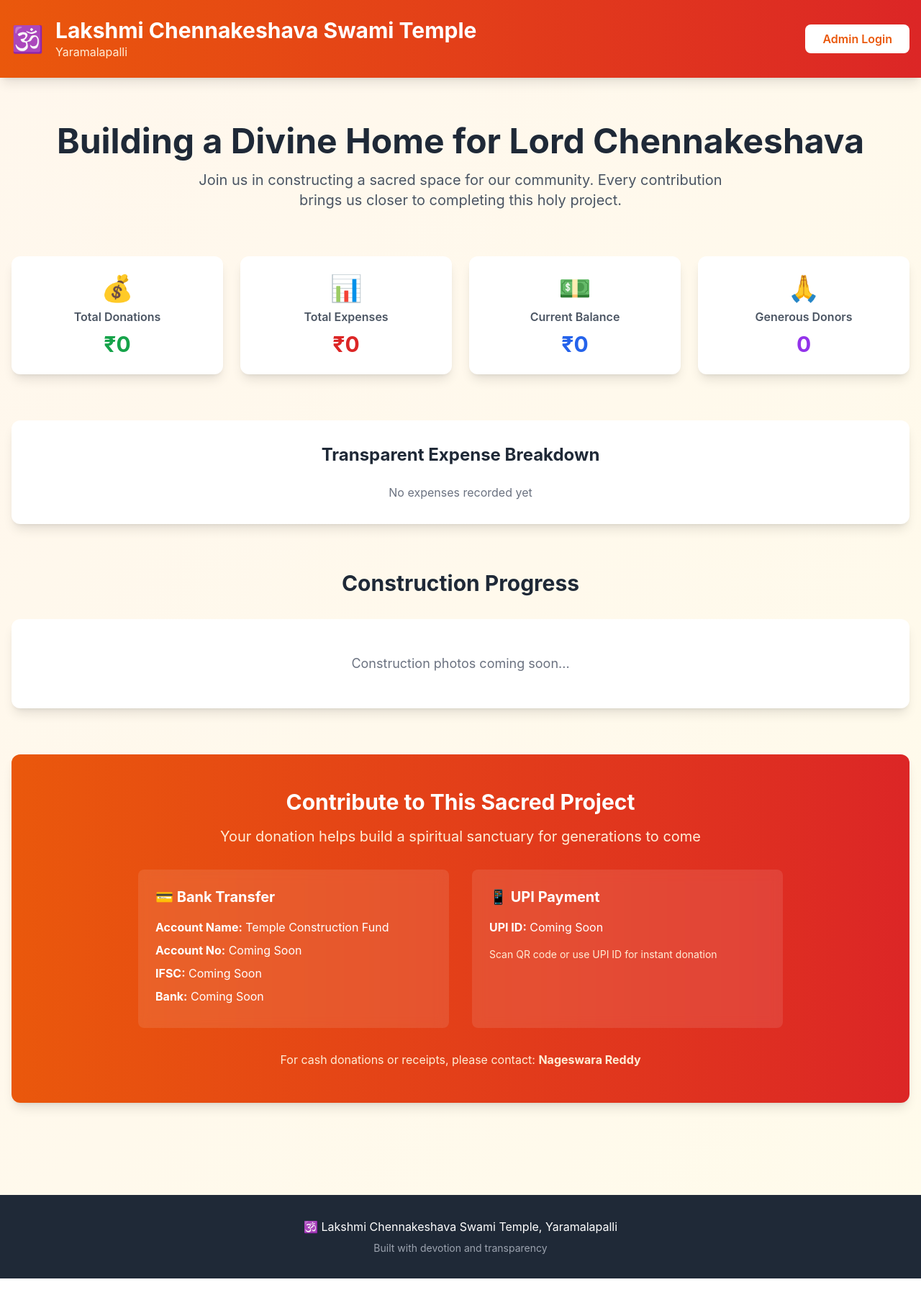
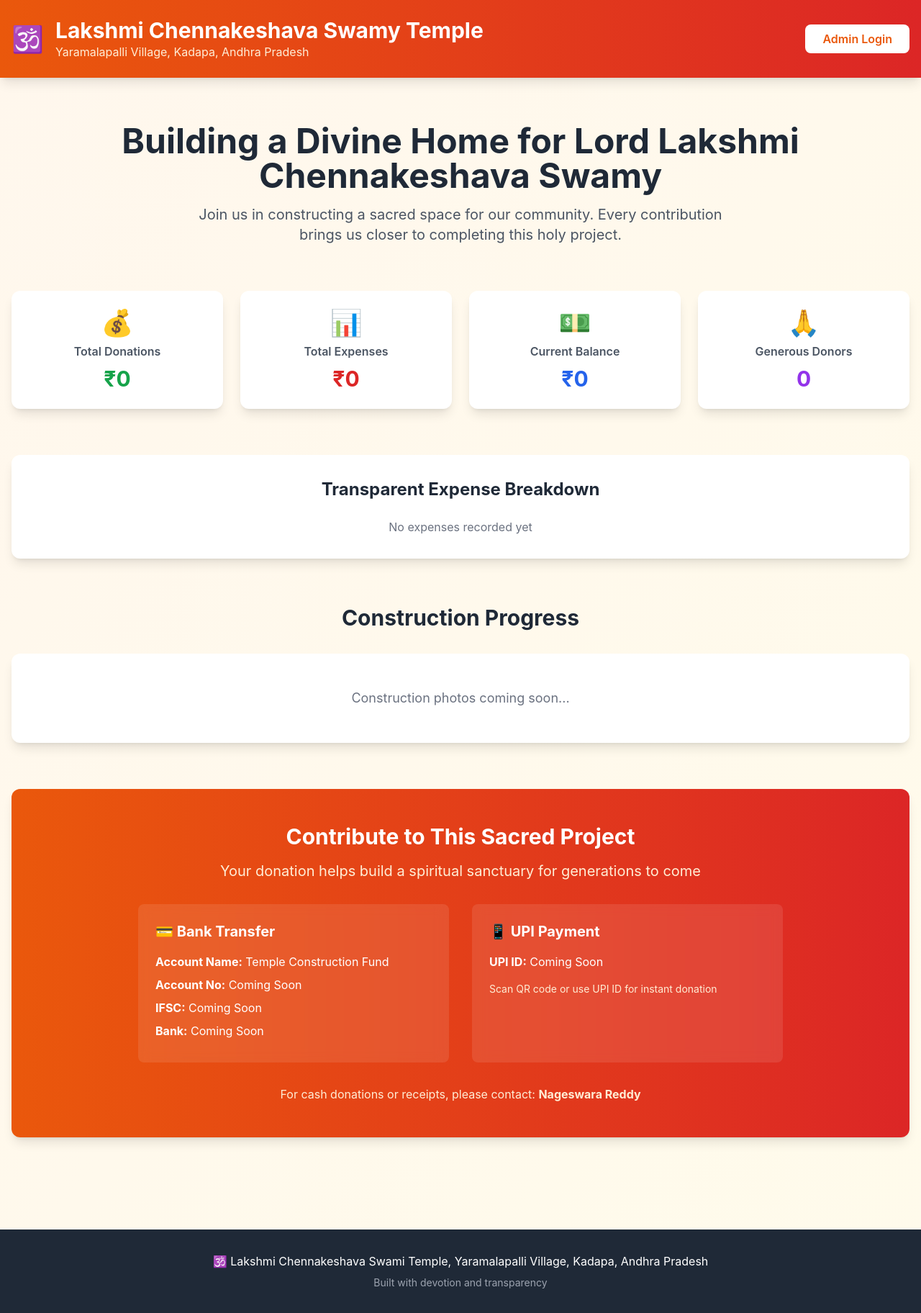
Before and after one commit to Kiran-N/temple-website, a Next.js app: page / in a window 1280 px wide. Shown: the whole page at 72% size. Before the commit the page ends 1776 px from the top, so only its background shows below. Built offline with nearby package versions, Linux system fonts and the light colour scheme.

Commit message:
Update page.js

```diff
--- a/app/page.js
+++ b/app/page.js
@@ -49,8 +49,8 @@ export default function Home() {
             <div className="flex items-center space-x-4">
               <div className="text-4xl">🕉️</div>
               <div>
-                <h1 className="text-3xl font-bold">Lakshmi Chennakeshava Swami Temple</h1>
-                <p className="text-orange-100">Yaramalapalli</p>
+                <h1 className="text-3xl font-bold">Lakshmi Chennakeshava Swamy Temple</h1>
+                <p className="text-orange-100">Yaramalapalli Village, Kadapa, Andhra Pradesh</p>
               </div>
             </div>
             <Link
@@ -67,7 +67,7 @@ export default function Home() {
       <section className="container mx-auto px-4 py-16">
         <div className="text-center mb-16">
           <h2 className="text-5xl font-bold text-gray-800 mb-4">
-            Building a Divine Home for Lord Chennakeshava
+            Building a Divine Home for Lord Lakshmi Chennakeshava Swamy
           </h2>
           <p className="text-xl text-gray-600 max-w-3xl mx-auto">
             Join us in constructing a sacred space for our community.
@@ -165,7 +165,7 @@ export default function Home() {
       {/* Footer */}
       <footer className="bg-gray-800 text-white py-8 mt-16">
         <div className="container mx-auto px-4 text-center">
-          <p className="mb-2">🕉️ Lakshmi Chennakeshava Swami Temple, Yaramalapalli</p>
+          <p className="mb-2">🕉️ Lakshmi Chennakeshava Swami Temple, Yaramalapalli Village, Kadapa, Andhra Pradesh</p>
           <p className="text-gray-400 text-sm">Built with devotion and transparency</p>
         </div>
       </footer>
```
